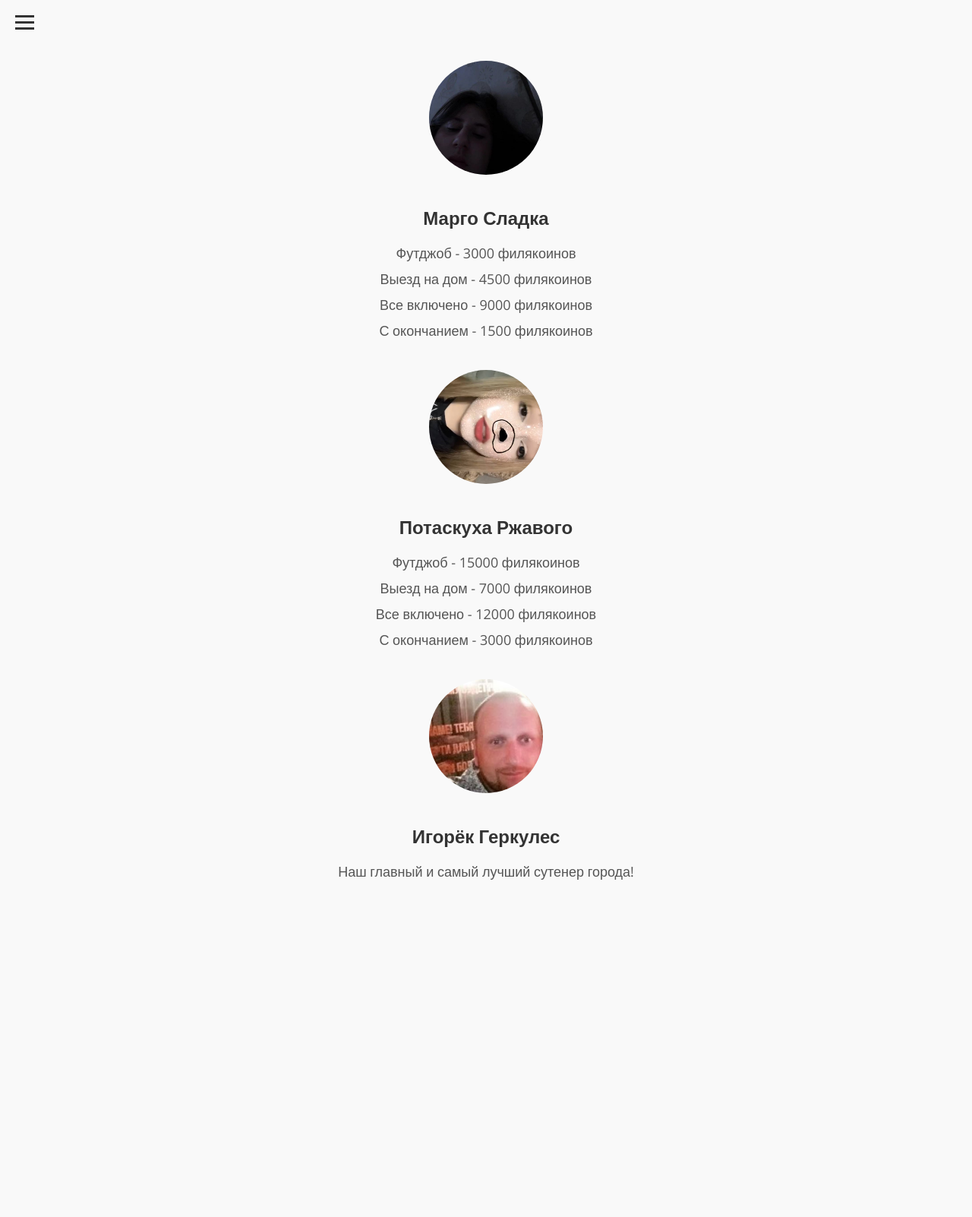
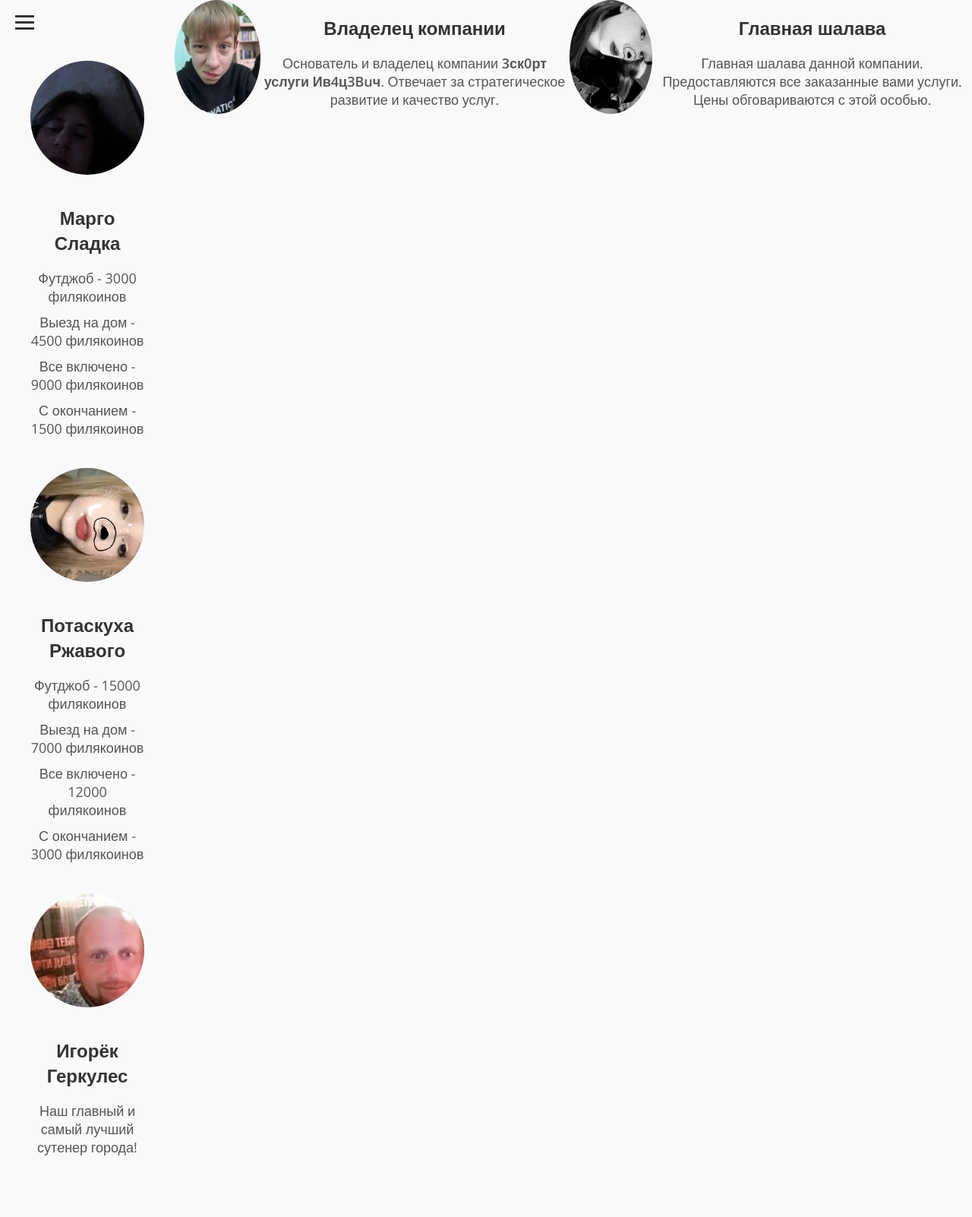
Before and after one commit to mot9lXVII/escortmargo, a Flask app: page /contacts in a window 1280 px wide. Shown: the whole page at 76% size. Before the commit the page ends 1158 px from the top, so only its background shows below. Run offline with Flask 3, Linux system fonts and the light colour scheme.

Commit message:
Update contacts.html

```diff
--- a/templates/contacts.html
+++ b/templates/contacts.html
@@ -30,7 +30,6 @@
             <li><a href="/contacts" class="active">Контакты</a></li>
             <li><a href="/developers">Разработчики</a></li>
             <li><a href="/settings">Настройки</a></li>
-            <li><a href="/reviews">Отзывы</a></li>
         </ul>
     </nav>
 
@@ -76,6 +75,32 @@
         </div>
     </div>
 
+    <!-- Новая фотография (photo4.jpg) -->
+        <img src="{{ url_for('static', filename='images/photo4.jpg') }}" alt="Владелец компании" class="contact-photo">
+
+        <!-- Надпись под новой фотографией -->
+        <div class="contact-info">
+            <h2>Владелец компании</h2>
+            <p class="subtitle">
+                Основатель и владелец компании <strong>3ск0рт услуги Ив4ц3Buч</strong>.
+                Отвечает за стратегическое развитие и качество услуг.
+            </p>
+        </div>
+    </div>
+
+        <!-- Новая фотография (photo5.jpg) -->
+        <img src="{{ url_for('static', filename='images/photo5.jpg') }}" alt="Главная шалава" class="contact-photo">
+
+        <!-- Надпись под новой фотографией -->
+        <div class="contact-info">
+            <h2>Главная шалава</h2>
+            <p class="subtitle">
+                Главная шалава данной компании. Предоставляются все заказанные вами услуги.
+                Цены обговариваются с этой особью.
+            </p>
+        </div>
+    </div>
+
     <!-- Подключение JavaScript -->
     <script src="{{ url_for('static', filename='scripts.js') }}"></script>
 </body>
```
